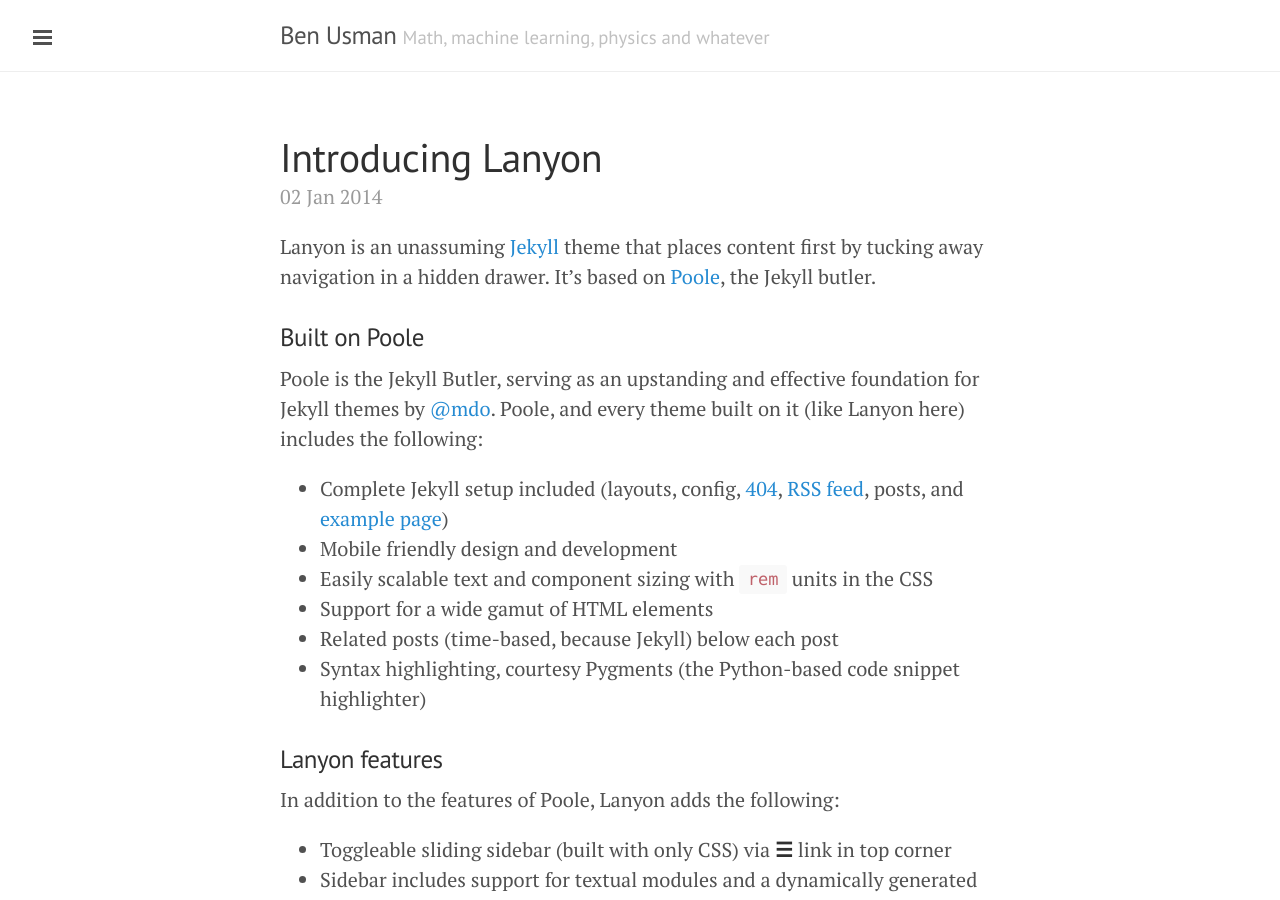
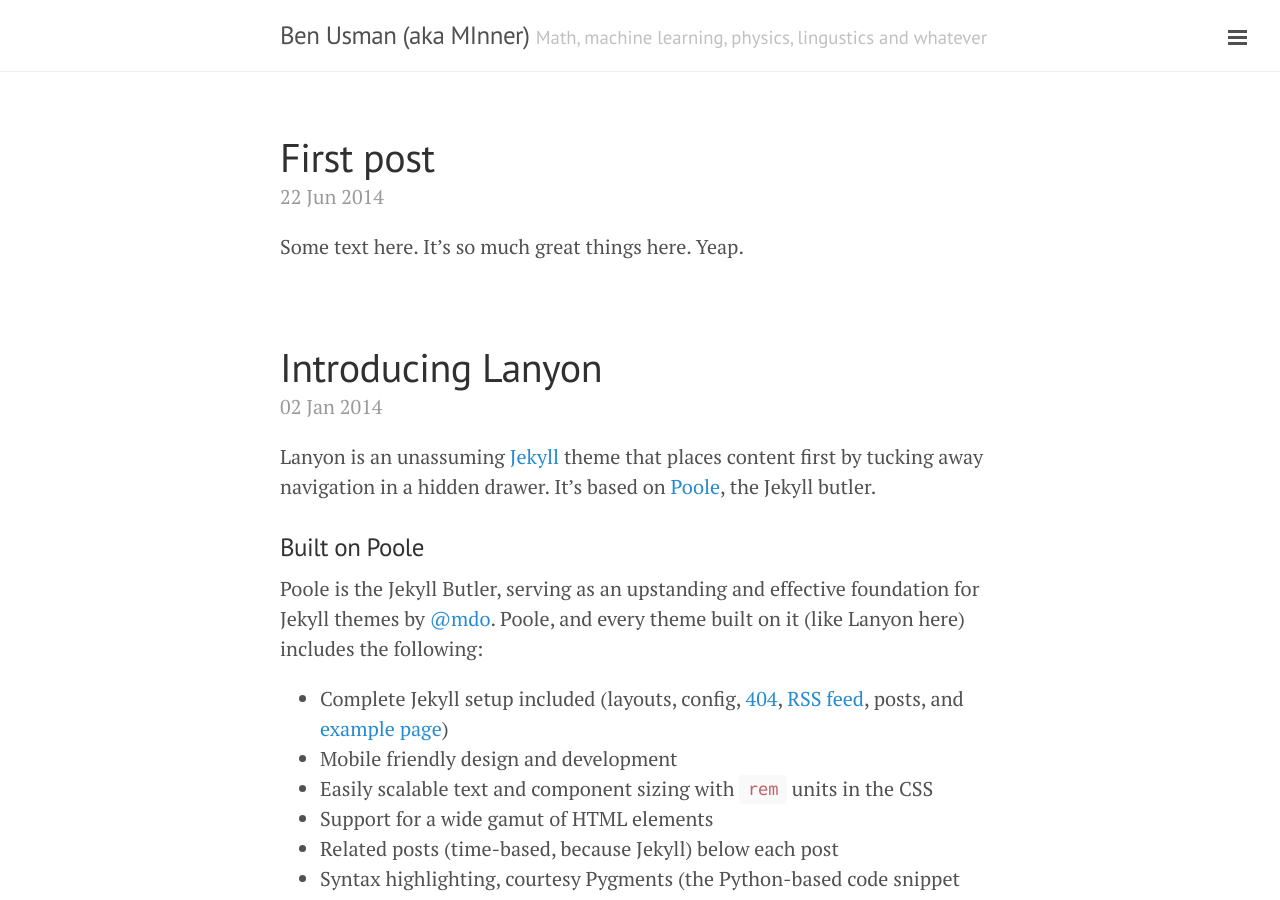
Before and after one commit to MInner/MInner.github.io, a Jekyll site: the page built from index.html, in a window 1280 px wide and 900 px high. Built offline with Jekyll 4.4.1, drawn with Linux system fonts in a browser that asks for light colours; Markdown is read by kramdown in place of the engine named in the settings; the list of posts is cut into pages by our own code.

Commit message:
+ archive , + disquss

```diff
--- a/_config.yml
+++ b/_config.yml
@@ -6,19 +6,14 @@ pygments:         true
 permalink:        pretty
 
 # Setup
-title:            Ben Usman
-tagline:          'Math, machine learning, physics and whatever'
-description:      'I actually don" know what to put here yet '
-# url:              http://lanyon.getpoole.com
-
-author:
-  name:           'Ben Usman'
-  # url:            https://twitter.com/mdo
+title:            Ben Usman (aka MInner)
+tagline:          'Math, machine learning, physics, lingustics and whatever'
+description:      'Some insirational text here'
 
 paginate:         5
 
-# Custom vars
-version:          2.0.0
-
-github:
-  repo:           https://github.com/MInner/MInner.github.io
+#
+sidebar:
+  Home: 		  '/'
+  About: 		  '/about'
+  Archive: 		  '/archive'
--- a/_includes/sidebar.html
+++ b/_includes/sidebar.html
@@ -9,30 +9,16 @@
   </div>
 
   <nav class="sidebar-nav">
-    <a class="sidebar-nav-item{% if page.title == "Home" %} active{% endif %}" href="/">Home</a>
-
-    {% comment %}
-      The code below dynamically generates a sidebar nav of pages with
-      `layout: page` in the front-matter. See readme for usage.
-    {% endcomment %}
-
-    {% assign pages_list = site.pages %}
-    {% for node in pages_list %}
-      {% if node.title != null %}
-        {% if node.layout == "page" %}
-          <a class="sidebar-nav-item{% if page.url == node.url %} active{% endif %}" href="{{ node.url }}">{{ node.title }}</a>
-        {% endif %}
-      {% endif %}
+    {% for item in site.sidebar %}
+      <a class="sidebar-nav-item{% if page.url == item[1] %} active{% endif %}" href="{{ item[1] }}">
+        {{ item[0] }}
+      </a>
     {% endfor %}
-
-    <a class="sidebar-nav-item" href="{{ site.github.repo }}/archive/v{{ site.version }}.zip">Download</a>
-    <a class="sidebar-nav-item" href="{{ site.github.repo }}">GitHub project</a>
-    <span class="sidebar-nav-item">Currently v{{ site.version }}</span>
   </nav>
 
   <div class="sidebar-item">
     <p>
-      &copy; {{ site.time | date: '%Y' }}. All rights reserved.
+      Yeap!
     </p>
   </div>
 </div>
--- a/_layouts/default.html
+++ b/_layouts/default.html
@@ -3,7 +3,7 @@
 
   {% include head.html %}
 
-  <body>
+  <body class="layout-reverse">
 
     {% include sidebar.html %}
 
--- a/_layouts/post.html
+++ b/_layouts/post.html
@@ -23,3 +23,5 @@ layout: default
     {% endfor %}
   </ul>
 </div>
+
+{% include comments.html %}
--- /dev/null
+++ b/_posts/2014-06-22-first-post.md
@@ -0,0 +1,6 @@
+---
+layout: post
+title: First post
+---
+
+Some text here. It's so much great things here. Yeap.
```
Also changed, not shown: _includes/comments.html (added, +14 -0 lines), archive.md (added, +10 -0 lines), LICENSE.md (deleted), README.md (deleted), public/apple-touch-icon-144-precomposed.png (deleted).
